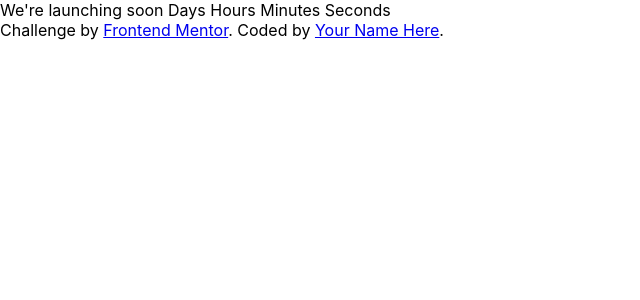
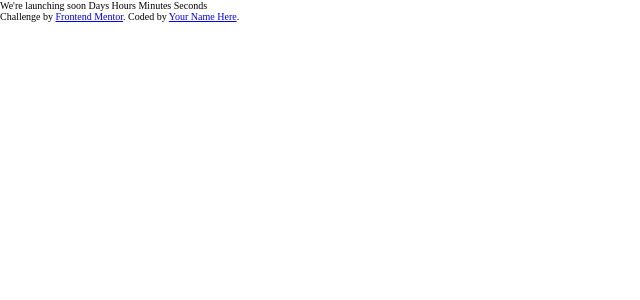
Before and after one commit to rahulkumar215/Launch-Countdown-Timer, a React (Create React App) app: page / in a window 1280 px wide. Shown: the top 300 px of the page, without its empty margins (0-640 px from the left). Built offline with nearby package versions, Linux system fonts and the light colour scheme.

Commit message:
added some basic css

```diff
--- a/src/index.css
+++ b/src/index.css
@@ -1,13 +1,33 @@
-body {
-  margin: 0;
-  font-family: -apple-system, BlinkMacSystemFont, 'Segoe UI', 'Roboto', 'Oxygen',
-    'Ubuntu', 'Cantarell', 'Fira Sans', 'Droid Sans', 'Helvetica Neue',
-    sans-serif;
-  -webkit-font-smoothing: antialiased;
-  -moz-osx-font-smoothing: grayscale;
+@import url("https://fonts.googleapis.com/css2?family=Red+Hat+Text:ital,wght@0,700;1,700&display=swap");
+
+:root {
+  --color-grayish-blue: hsl(237, 18%, 59%);
+  --color-soft-red: hsl(345, 95%, 68%);
+
+  --color-white: hsl(0, 0%, 100%);
+  --color-dark-desaturated-blue: hsl(236, 21%, 26%);
+  --color-very-dark-blue: hsl(235, 16%, 14%);
+  --color-very-dark-mostly-black-blue: hsl(234, 17%, 12%);
+
+  --font-size-normal: 62.5%;
+  --font-family: "Red Hat Text", sans-serif;
+  --font-weight: 700;
 }
 
-code {
-  font-family: source-code-pro, Menlo, Monaco, Consolas, 'Courier New',
-    monospace;
+*,
+*::after,
+*::before {
+  margin: 0;
+  padding: 0;
+  box-sizing: inherit;
 }
+
+html {
+  font-size: var(--font-size-normal);
+  box-sizing: border-box;
+}
+
+body {
+  width: 100vw;
+  height: 100vh;
+}
```
